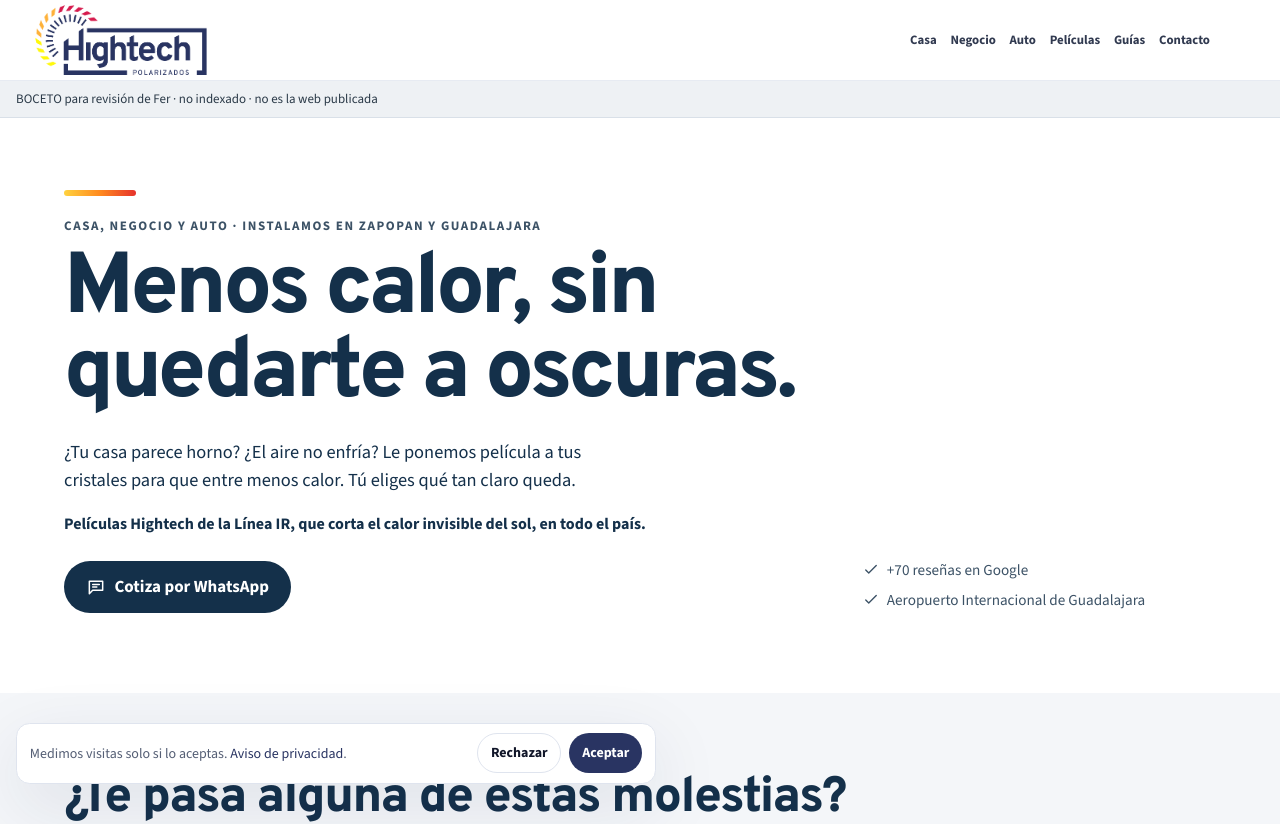
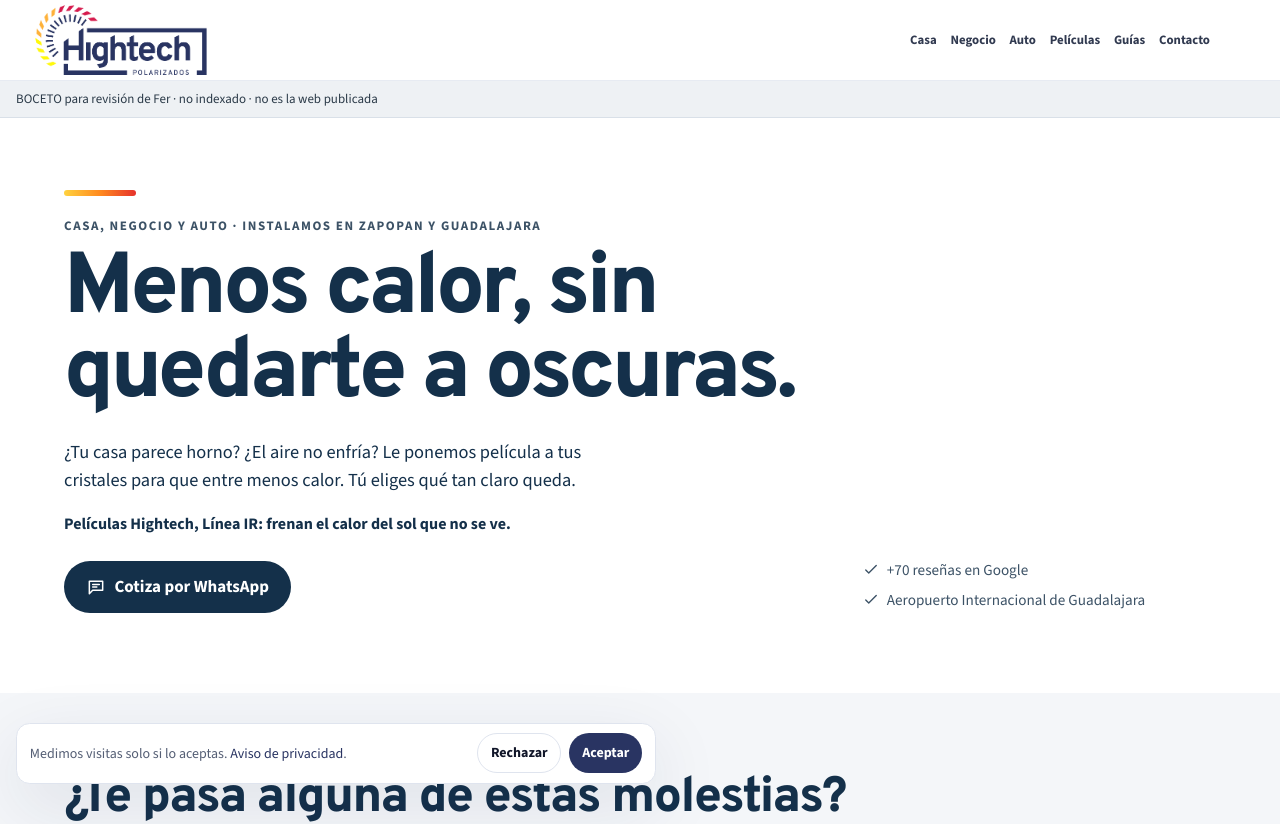
Before and after one commit to juanchalita00/hightech-web2, a Next.js app: page /boceto/portada in a window 1280 px wide. Shown: the top 824 px of the page. Built offline with nearby package versions, Linux system fonts and the light colour scheme; no server answers.

Commit message:
boceto portada: acorta la línea de marca del hero

```diff
--- a/src/app/boceto/portada/page.tsx
+++ b/src/app/boceto/portada/page.tsx
@@ -59,7 +59,7 @@ export default function BocetoPortadaPage() {
             <p className={styles.heroText}>
               ¿Tu casa parece horno? ¿El aire no enfría? Le ponemos película a tus cristales para que entre menos calor. Tú eliges qué tan claro queda.
             </p>
-            <p className={styles.brandLine}>Películas Hightech de la Línea IR, que corta el calor invisible del sol, en todo el país.</p>
+            <p className={styles.brandLine}>Películas Hightech, Línea IR: frenan el calor del sol que no se ve.</p>
             <div className={styles.ctaRow}>
               <CotizaWhatsApp message={mensaje} />
             </div>
```
